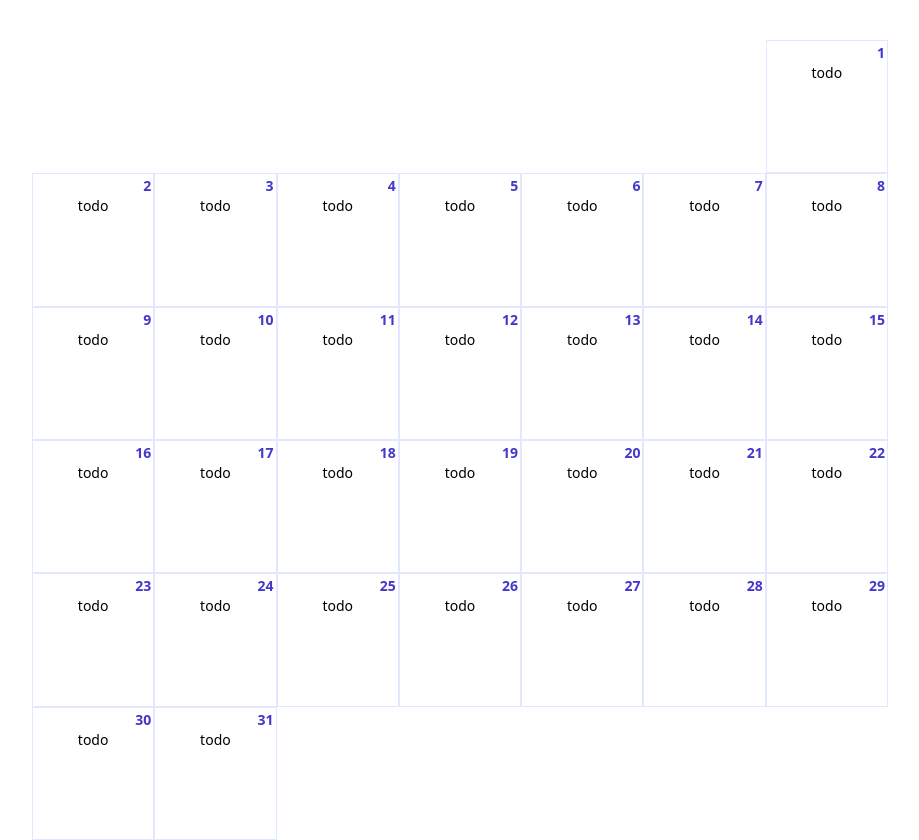
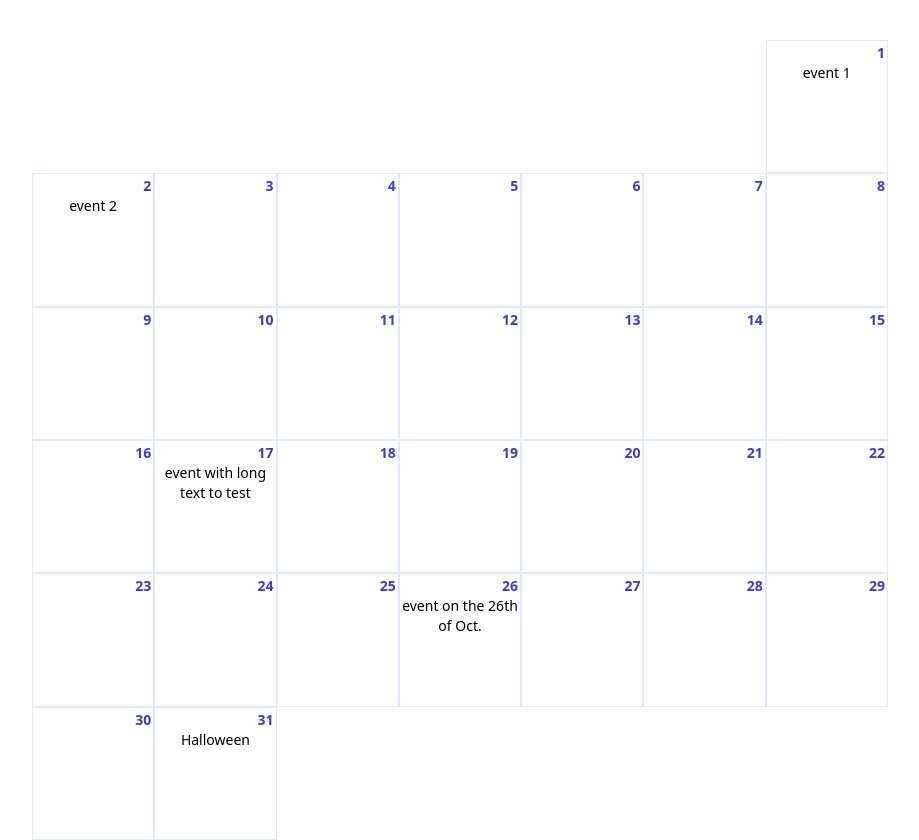
Before and after one commit to Fbasham/next-calendar, a Next.js app: page / in a window 1280 px wide. Shown: the whole page, without its empty margins (180-1099 px from the left). Built offline with nearby package versions, Linux system fonts and the light colour scheme.

Commit message:
change logic and styles and add dummy data

```diff
--- a/components/Calendar.js
+++ b/components/Calendar.js
@@ -1,6 +1,7 @@
 import { dateToMonthArray } from "../lib/calendar";
 
-function Calendar() {
+function Calendar({ events }) {
+  events = JSON.parse(events);
   let dateArr = dateToMonthArray(new Date());
   return (
     <div className="grid grid-cols-7 h-screen text-sm">
@@ -8,11 +9,22 @@ function Calendar() {
         <div
           key={i}
           className={`flex flex-col p-[2px] ${
-            day ? "border border-indigo-100" : ""
+            day
+              ? "border border-indigo-100 hover:bg-indigo-100 duration-100"
+              : ""
           }`}
         >
-          <div className="text-end text-indigo-700 font-bold">{day}</div>
-          {day && <div className="h-full text-center">todo</div>}
+          <div className="text-end text-indigo-700 font-bold">
+            {day?.getDate()}
+          </div>
+          {day && (
+            <div className="grow basis-1 max-h-10 text-center overflow-hidden">
+              {
+                events.find((e) => new Date(e.date).getTime() === day.getTime())
+                  ?.event
+              }
+            </div>
+          )}
         </div>
       ))}
     </div>
--- a/lib/calendar.js
+++ b/lib/calendar.js
@@ -2,7 +2,7 @@ export function dateToMonthArray(date) {
   let d = new Date(date.getFullYear(), date.getMonth(), 1);
   let res = Array(d.getDay()).fill(null);
   while (d.getMonth() < date.getMonth() + 1) {
-    res.push(d.getDate());
+    res.push(new Date(d));
     d.setDate(d.getDate() + 1);
   }
   return res;
--- a/pages/index.js
+++ b/pages/index.js
@@ -1,9 +1,25 @@
 import Calendar from "../components/Calendar";
 
-export default function Index() {
+export default function Index({ events }) {
   return (
     <main className="max-w-4xl mx-auto px-5 pt-10">
-      <Calendar />
+      <Calendar events={events} />
     </main>
   );
 }
+
+export async function getStaticProps() {
+  let events = [
+    { date: new Date(2022, 9, 1), event: "event 1" },
+    { date: new Date(2022, 9, 2), event: "event 2" },
+    {
+      date: new Date(2022, 9, 17),
+      event: "event with long text to test wrapping blah blah blah blah blah ",
+    },
+    { date: new Date(2022, 9, 26), event: "event on the 26th of Oct." },
+    { date: new Date(2022, 9, 31), event: "Halloween" },
+  ];
+  return {
+    props: { events: JSON.stringify(events) },
+  };
+}
```
